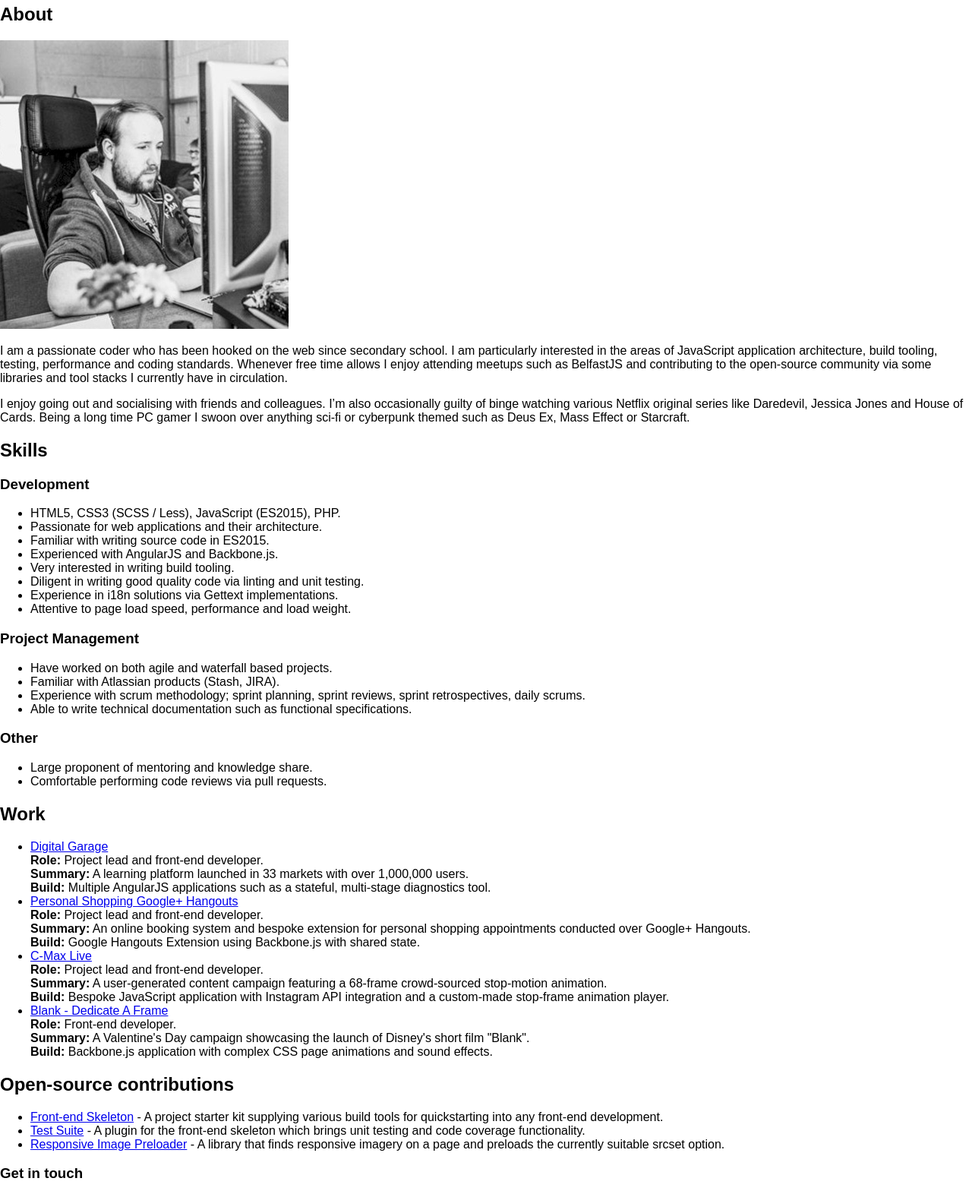
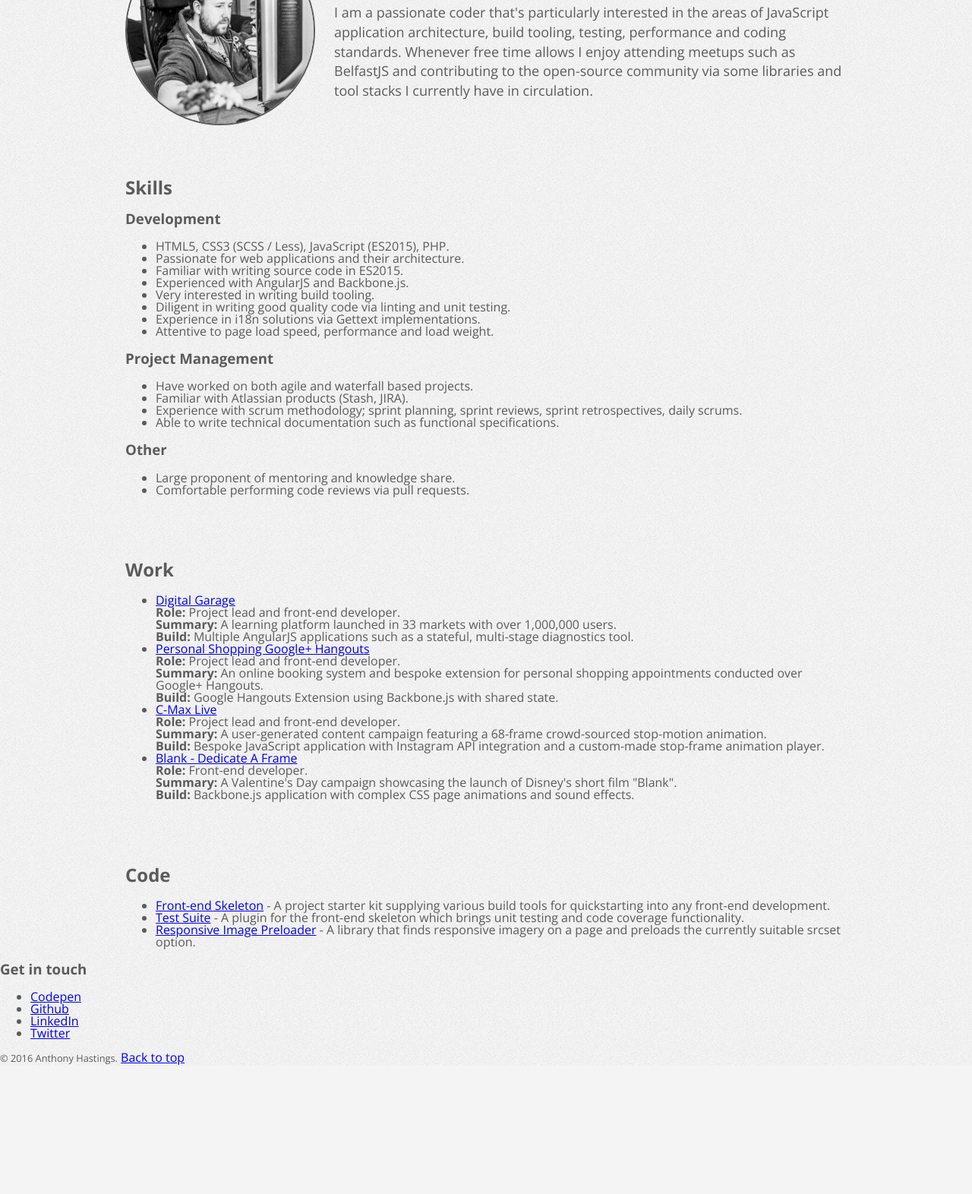
Before and after one commit to anthonyhastings/anthonyhastings.github.io, a website: page index.html in a window 1280 px wide. Shown: the part 185-1757 px from the top of the page at 76% size. After the commit the page ends 1588 px from the top, so only its background shows below. Drawn offline with nearby package versions, Linux system fonts and the light colour scheme.

Commit message:
Work in progress on the navigation bar and about section.

```diff
--- a/index.html
+++ b/index.html
@@ -3,7 +3,8 @@
     <head>
         <meta charset="utf-8" />
         <meta name="viewport" content="width=device-width,minimal-ui,initial-scale=1.0,maximum-scale=1.0,user-scalable=no" />
-        <title>Anthony Hastings ~ Front-end Web Developer</title>
+        <title>Anthony Hastings: Front-end Web Developer</title>
+        <link href="https://fonts.googleapis.com/css?family=Open+Sans:400,700" rel="stylesheet" />
         <link href="dist/styles/landing.css" rel="stylesheet" />
         <link href="web-manifest.json" rel="manifest" />
 
@@ -13,25 +14,32 @@
         <!-- TODO: Implement META tags. -->
     </head>
     <body>
-        <header>
-            <h1>Anthony Hastings</h1>
-            <nav>
-                <ul>
-                    <li><a href="#about">About</a></li>
-                    <li><a href="#skills">Skills</a></li>
-                    <li><a href="#work">Work</a></li>
-                    <li><a href="#open-source">Open-source</a></li>
-                    <li><a href="#contact">Contact</a></li>
-                </ul>
-            </nav>
-        </header>
-        <section id="about">
-            <h2>About</h2>
-            <img src="dist/images/me-380.jpg" alt="A picture of myself." aria-hidden="true" />
-            <p>I am a passionate coder who has been hooked on the web since secondary school. I am particularly interested in the areas of JavaScript application architecture, build tooling, testing, performance and coding standards. Whenever free time allows I enjoy attending meetups such as BelfastJS and contributing to the open-source community via some libraries and tool stacks I currently have in circulation.</p>
-            <p>I enjoy going out and socialising with friends and colleagues. I’m also occasionally guilty of binge watching various Netflix original series like Daredevil, Jessica Jones and House of Cards. Being a long time PC gamer I swoon over anything sci-fi or cyberpunk themed such as Deus Ex, Mass Effect or Starcraft.</p>
+        <nav class="site-nav__wrapper">
+            <ul class="site-nav__list">
+                <li class="site-nav__list-item">
+                    <a class="site-nav__link" href="#about">About</a>
+                </li>
+                <li class="site-nav__list-item">
+                    <a class="site-nav__link" href="#skills">Skills</a>
+                </li>
+                <li class="site-nav__list-item">
+                    <a class="site-nav__link" href="#work">Work</a>
+                </li>
+                <li class="site-nav__list-item">
+                    <a class="site-nav__link" href="#code">Code</a>
+                </li>
+            </ul>
+        </nav>
+        <section id="about" class="about-section page-section">
+            <div class="about-section__image-wrapper">
+                <img class="about-section__image" src="dist/images/me-380.jpg" alt="A picture of myself." aria-hidden="true" />
+            </div>
+            <div class="about-section__copy-wrapper">
+                <h1 class="about-section__heading">Hi. I'm <strong>Anthony</strong>.</h1>
+                <p class="about-section__paragraph page-section__paragraph">I am a passionate coder that's particularly interested in the areas of JavaScript application architecture, build tooling, testing, performance and coding standards. Whenever free time allows I enjoy attending meetups such as BelfastJS and contributing to the open-source community via some libraries and tool stacks I currently have in circulation.</p>
+            </div>
         </section>
-        <section id="skills">
+        <section id="skills" class="page-section">
             <h2>Skills</h2>
             <h3>Development</h3>
             <ul>
@@ -57,7 +65,7 @@
                 <li>Comfortable performing code reviews via pull requests.</li>
             </ul>
         </section>
-        <section id="work">
+        <section id="work" class="page-section">
             <h2>Work</h2>
             <ul>
                 <li>
@@ -86,8 +94,8 @@
                 </li>
             </ul>
         </section>
-        <section id="open-source">
-            <h2>Open-source contributions</h2>
+        <section id="code" class="page-section">
+            <h2>Code</h2>
             <ul>
                 <li>
                     <a href="https://github.com/rehabstudio/fe-skeleton" target="_blank">Front-end Skeleton</a> - A project starter kit supplying various build tools for quickstarting into any front-end development.
@@ -103,10 +111,10 @@
         <footer id="contact">
             <h3>Get in touch</h3>
             <ul>
-                <li><a href="https://codepen.io/antwan1986" target="_blank">Codepen</a></li>
-                <li><a href="https://github.com/antwan1986" target="_blank">Github</a></li>
-                <li><a href="https://www.linkedin.com/in/anthonyhastings" target="_blank">LinkedIn</a></li>
-                <li><a href="https://twitter.com/AnthonyHastings" target="_blank">Twitter</a></li>
+                <li><a class="svg-link" href="https://codepen.io/antwan1986" target="_blank">Codepen</a></li>
+                <li><a class="svg-link" href="https://github.com/antwan1986" target="_blank">Github</a></li>
+                <li><a class="svg-link" href="https://www.linkedin.com/in/anthonyhastings" target="_blank">LinkedIn</a></li>
+                <li><a class="svg-link" href="https://twitter.com/AnthonyHastings" target="_blank">Twitter</a></li>
             </ul>
             <small>&copy; 2016 Anthony Hastings.</small>
             <a href="#" aria-label="Return to the top of the page">Back to top</a>
--- /dev/null
+++ b/src/styles/_about.scss
@@ -0,0 +1,60 @@
+.about-section {
+    display: flex;
+    flex-direction: column;
+    justify-content: flex-start;
+    align-items: stretch;
+    text-align: center;
+
+    @include bp(desktop-up) {
+        flex-direction: row;
+        text-align: left;
+        align-items: center;
+        padding: 10rem map-get($keylines, small) 0 map-get($keylines, small);
+    }
+}
+
+.about-section__image-wrapper {
+    position: relative;
+    margin: 2.5rem auto;
+    width: 25rem;
+    flex-grow: 0;
+    flex-shrink: 0;
+    @include before-aspect-ratio-custom($paddingBottom: 100%);
+
+    @include bp(desktop-up) {
+        margin: 0;
+    }
+}
+
+.about-section__image {
+    position: absolute;
+    top: 0;
+    right: 0;
+    bottom: 0;
+    left: 0;
+    width: 100%;
+    height: 100%;
+
+    display: block;
+    border-radius: 50%;
+    border: 0.2rem solid palette(scorpion, base);
+}
+
+.about-section__copy-wrapper {
+    @include bp(desktop-up) {
+        margin-left: 2.5rem;
+    }
+}
+
+.about-section__heading {
+    @extend %font-body;
+    margin: 0 0 2.5rem 0;
+}
+
+.about-section__paragraph {
+    margin: 0;
+
+    &:not(:last-of-type) {
+        margin-bottom: 2.5rem;
+    }
+}
--- /dev/null
+++ b/src/styles/_global.scss
@@ -0,0 +1,32 @@
+* {
+    box-sizing: border-box;
+}
+
+html {
+    height: 100%;
+    font-size: percentage(10 / 16);
+}
+
+body {
+    height: auto;
+    min-height: 100%;
+
+    background: palette(wildSand, base) url('../images/site-background.png') repeat;
+    color: palette(scorpion, base);
+    @extend %font-body;
+    font-size: 1.6rem;
+    line-height: 1;
+    -moz-osx-font-smoothing: grayscale;
+    -webkit-font-smoothing: antialiased;
+}
+
+.page-section {
+    padding: 5rem map-get($keylines, small) 0 map-get($keylines, small);
+    margin: 0 auto;
+    max-width: map-get($max-widths, section);
+}
+
+.page-section__paragraph {
+    font-size: 1.8rem;
+    line-height: (26 / 18);
+}
--- /dev/null
+++ b/src/styles/_helpers.scss
@@ -0,0 +1,42 @@
+// Used on anchors whose content contains an SVG element. The SVG can stop
+// cursor: pointer; from working and can also interfere with click events.
+.svg-link {
+    position: relative;
+
+    &::after {
+        content: '';
+        display: block;
+        position: absolute;
+        top: 0;
+        left: 0;
+        right: 0;
+        bottom: 0;
+    }
+}
+
+// Apply this to an element which contains an SVG.
+// e.g. <div class="svg-container svg-icon-facebook">
+//          <svg><use xlink:href="#share-facebook"></use></svg>
+//      </div>
+// Give the ::before element a suitable padding-bottom to give the
+// container the right aspect ratio i.e. 100% for a square icon.
+.svg-container {
+    position: relative;
+
+    &::before {
+        content: '';
+        display: block;
+        height: 0;
+        width: 100%;
+    }
+
+    > svg {
+        position: absolute;
+        top: 0;
+        left: 0;
+        right: 0;
+        bottom: 0;
+        width: 100%;
+        height: 100%;
+    }
+}
--- /dev/null
+++ b/src/styles/_mixins.scss
@@ -0,0 +1,40 @@
+// Outputs a media query for the selected breakpoint identifier.
+@mixin bp($point) {
+    @if $point == mobile-large-up {
+        @media (min-width: map-get($bps, mobileLargeUp)) { @content; }
+    }
+    @else if $point == tablet-up {
+        @media (min-width: map-get($bps, tabletUp)) { @content; }
+    }
+    @else if $point == desktop-up {
+        @media (min-width: map-get($bps, desktopUp)) { @content; }
+    }
+}
+
+// Outputs a pseudo-element to create a scalable, fixed aspect ratio element.
+// Simply apply your desired width to the parent element with no height set.
+@mixin before-aspect-ratio-custom($paddingBottom: 100%) {
+    &::before {
+        content: '';
+        display: block;
+        height: 0;
+        width: 100%;
+        padding-bottom: $paddingBottom;
+    }
+}
+
+// A short-handed way of looking up a colour within the nested colour map.
+//
+// Example Mapping:
+// $color: (
+//     caribbeanGreen: (
+//         base: #00BFA5,
+//         light: rgba(#00BFA5, 0.8)
+//     )
+// );
+//
+// Example Usage:
+// background-color: palette(caribbeanGreen, base);
+@function palette($palette, $tone: 'base') {
+    @return map-get(map-get($palettes, $palette), $tone);
+}
--- /dev/null
+++ b/src/styles/_navigation.scss
@@ -0,0 +1,53 @@
+.site-nav__wrapper {
+    display: flex;
+    flex-direction: row;
+    justify-content: center;
+    align-items: stetch;
+
+    position: fixed;
+    z-index: map-get($z-index, navigation);
+    width: 100%;
+    height: 5rem;
+
+    background-color: palette(mineShaft, base);
+    will-change: transform;
+}
+
+.site-nav__list {
+    margin: 0;
+    padding: 0;
+    list-style: none;
+
+    display: flex;
+    flex-direction: row;
+    justify-content: space-around;
+    align-items: stretch;
+
+    width: 100%;
+    max-width: 50rem;
+}
+
+.site-nav__list-item {
+    display: flex;
+    flex-direction: column;
+    justify-content: center;
+    align-items: stretch;
+}
+
+.site-nav__link {
+    @extend %font-headings;
+    color: palette(white, base);
+    line-height: 3rem;
+    text-decoration: none;
+
+    border-radius: 0.8rem;
+    display: block;
+    height: 3rem;
+    padding: 0 map-get($keylines, xsmall);
+    transition: background-color 200ms;
+
+    &:hover,
+    &:focus {
+        background-color: palette(scorpion, base);
+    }
+}
--- /dev/null
+++ b/src/styles/_variables.scss
@@ -0,0 +1,54 @@
+// Colour palettes which group similar colours as shades of a generic one.
+$palettes: (
+    mineShaft: (
+        base: #282828
+    ),
+    scorpion: (
+        base: #5B5B5B
+    ),
+    white: (
+        base: #FFFFFF
+    ),
+    wildSand: (
+         base: #F4F4F4
+    )
+);
+
+// Collection of breakpoints used on the site.
+$bps: (
+    desktopUp: 1024px
+);
+
+// Values of keylines / gutters used throughout the site.
+$keylines: (
+    xsmall: 1.5rem,
+    small: 2.5rem
+);
+
+// Values of max widths for major site components and the site itself.
+$max-widths: (
+    section: 100rem
+);
+
+// Values of z-index for site components.
+$z-index: (
+    navigation: 100
+);
+
+// Collection of font stacks for use throughout the site via placeholders.
+$font-stack: (
+    headings: unquote("'Open Sans', Arial, sans-serif"),
+    body: unquote("'Open Sans', Arial, sans-serif")
+);
+
+%font-headings {
+    font-family: map-get($font-stack, headings);
+    font-weight: 700;
+    font-style: normal;
+}
+
+%font-body {
+    font-family: map-get($font-stack, body);
+    font-weight: 400;
+    font-style: normal;
+}
--- a/src/styles/landing.scss
+++ b/src/styles/landing.scss
@@ -1,8 +1,18 @@
+// --------------------------
+// Third-party
+// --------------------------
 @import 'normalize';
 
-#test {
-    display: flex;
-    flex-wrap: nowrap;
-    flex-direction: column;
-    width: percentage(15 / 150);
-}
+// --------------------------
+// Core includes
+// --------------------------
+@import 'variables';
+@import 'mixins';
+@import 'global';
+@import 'helpers';
+
+// --------------------------
+// Page elements
+// --------------------------
+@import 'navigation';
+@import 'about';
```
Also changed, not shown: dist/images/site-background.png (added), dist/styles/landing.css, src/images/site-background.png (added).
